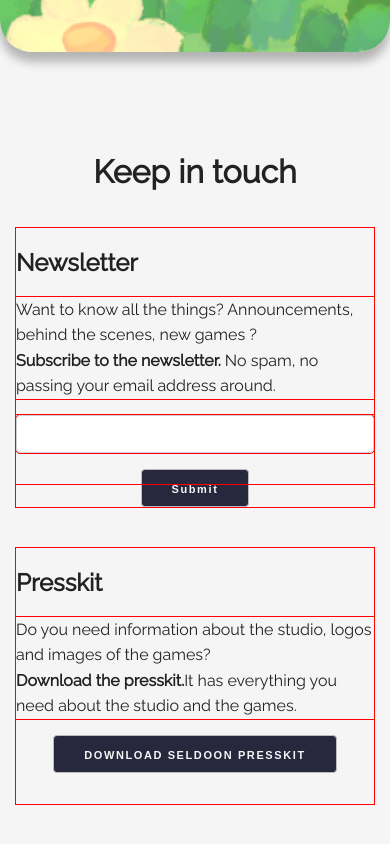
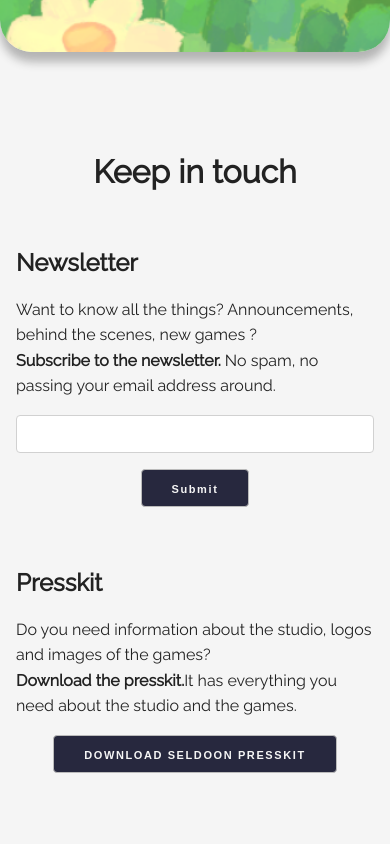
Before and after one commit to alepolak/seldoon, a React (Create React App) app: page / in a window 390 px wide. Shown: the part 2172-3016 px from the top of the page. Built offline with nearby package versions, Linux system fonts and the light colour scheme.

Commit message:
Removed debug outline

```diff
--- a/src/components/call-to-action.css
+++ b/src/components/call-to-action.css
@@ -24,13 +24,11 @@
     height: 16rem;
     min-width: 16rem;
     margin: 1rem;
-    outline: 1px solid red;
 }
 
 .message {
     line-height: 1.6rem;
     color: #222;
-    outline: 1px solid red;
 }
 
 .newsletter-subscribe {
@@ -39,8 +37,6 @@
     flex-wrap: wrap;
     justify-content: space-around;
     align-items: center;
-
-    outline: 1px solid red;
 }
 
 .newsletter-input {
@@ -51,7 +47,6 @@
     border-radius: 4px;
     box-shadow: none;
     box-sizing: border-box;
-    outline: 1px solid red;
 }
 
 .newsletter-button {
@@ -75,7 +70,6 @@
     height: 16rem;
     min-width: 16rem;
     margin: 1rem;
-    outline: 1px solid red;
 }
 
 .presskit-button {
@@ -113,7 +107,6 @@
         border-radius: 4px;
         box-shadow: none;
         box-sizing: border-box;
-        outline: 1px solid red;
     }
 
     .newsletter-button {
```
